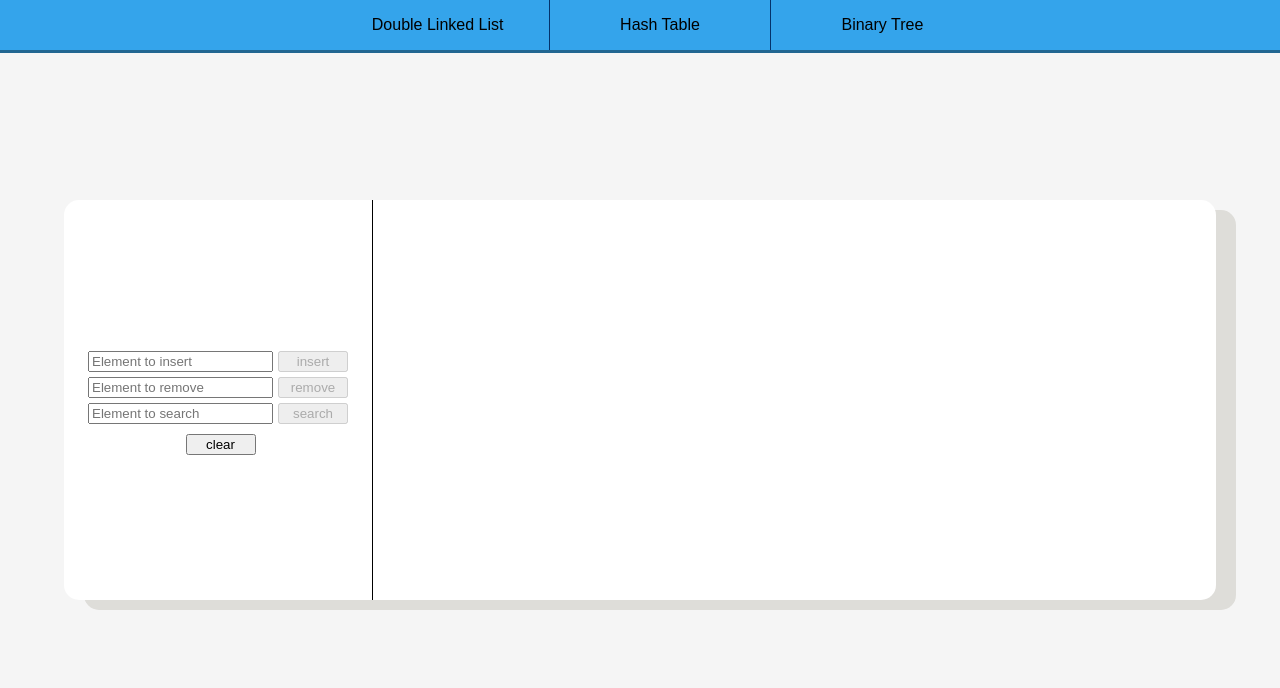
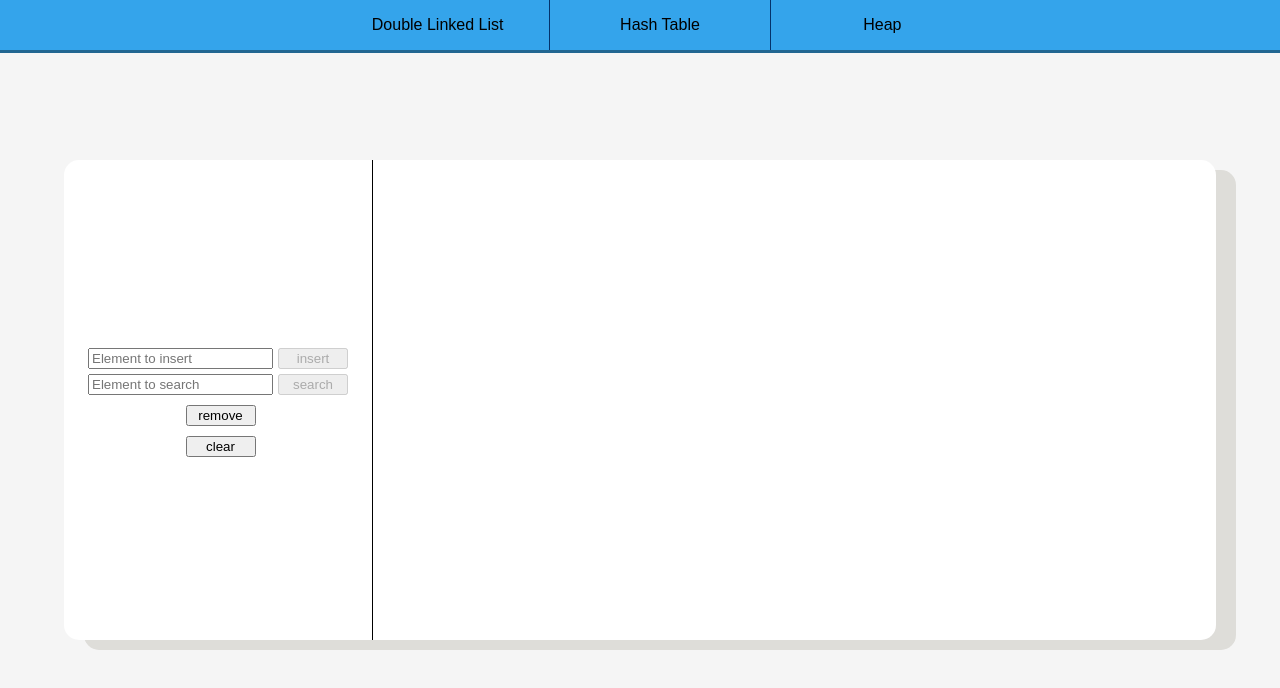
Before and after one commit to brigide/ReactDataStructs, a React (Create React App) app: page /heap in a window 1280 px wide. Before the commit this address led to /. Shown: the top 688 px of the page. Built offline with nearby package versions, Linux system fonts and the light colour scheme.

Commit message:
Heap structure: insert, remove and clear

```diff
--- a/package.json
+++ b/package.json
@@ -7,6 +7,7 @@
     "@testing-library/react": "^9.5.0",
     "@testing-library/user-event": "^7.2.1",
     "react": "^16.13.1",
+    "react-d3-tree": "^1.16.1",
     "react-dom": "^16.13.1",
     "react-icons": "^3.11.0",
     "react-router": "^5.2.0",
--- /dev/null
+++ b/src/classes/Heap.js
@@ -0,0 +1,170 @@
+let data = {root: null};
+
+function Node(value){
+    this.value = value;
+    this.left = null;
+    this.right = null;
+}
+
+class Heap{
+    constructor(){
+        this.n = 0;
+        this.v = [];
+    }
+
+    getV(){
+        return this.v;
+    }
+
+    getParentIndex(i){
+        return Math.floor((i-1)/2);
+    }
+
+    getLeftChildIndex(i){
+        return i*2 + 1;
+    }
+
+    getRightChildIndex(i){
+        return i*2 + 2
+    }
+
+    getLastParentIndex(){
+        return this.getParentIndex(this.v.length-1);
+    }
+
+    swap(a, b){
+        const tmp = this.v[a];
+        this.v[a] = this.v[b];
+        this.v[b] = tmp;
+    }
+
+
+
+    insert(value){
+        if(value !== null && value !== undefined){
+
+            let newNode = new Node(value);
+
+
+
+            this.v.push(newNode);
+
+
+            this.siftUp()
+        }
+    }
+
+    siftUp(){
+        let currentNodeIndex = this.v.length - 1;
+
+        while(this.v[this.getParentIndex(currentNodeIndex)]
+              && this.v[currentNodeIndex].value > this.v[this.getParentIndex(currentNodeIndex)].value){
+            this.swap(currentNodeIndex, this.getParentIndex(currentNodeIndex));
+            currentNodeIndex = this.getParentIndex(currentNodeIndex);
+        }
+
+        if (this.v[this.getLeftChildIndex(currentNodeIndex)])
+            this.v[currentNodeIndex].left = this.v[this.getLeftChildIndex(currentNodeIndex)];
+
+        if (this.v[this.getRightChildIndex(currentNodeIndex)])
+            this.v[currentNodeIndex].right = this.v[this.getRightChildIndex(currentNodeIndex)];
+
+    }
+
+
+    remove(){
+        if (this.v.length === 0)
+            return;
+
+        const removedValue = this.v[0].value;
+
+        this.v[0] = this.v[this.v.length - 1];
+        this.v.length--;
+
+        this.siftDown();
+
+        return removedValue;
+    }
+
+
+
+    siftDown(){
+        let currentNodeIndex = 0;
+
+        while (this.v[this.getLeftChildIndex(currentNodeIndex)] !== undefined){
+            let biggestChildNodeIndex = this.getLeftChildIndex(currentNodeIndex);
+
+            if (this.v[this.getRightChildIndex(currentNodeIndex)] !== undefined &&
+                this.v[this.getRightChildIndex(currentNodeIndex)].value > this.v[biggestChildNodeIndex].value){
+                biggestChildNodeIndex = this.getRightChildIndex(currentNodeIndex);
+            }
+
+            if(this.v[currentNodeIndex].value < this.v[biggestChildNodeIndex].value){
+                this.swap(currentNodeIndex, biggestChildNodeIndex);
+                currentNodeIndex = biggestChildNodeIndex;
+            } else
+                return;
+        }
+    }
+
+    search(){
+
+    }
+
+    clear(){
+        this.v = [];
+    }
+
+
+
+    values(){
+
+
+        let v = this.v.map(node => {
+            return {
+                name: String(node.value),
+            }
+        })
+
+        v.forEach( (el, idx) => {
+            const parent = v[this.getParentIndex(idx)];
+            const leftChild = v[this.getLeftChildIndex(idx)];
+            const rightChild = v[this.getRightChildIndex(idx)];
+
+            //checks if node has a parent
+            el.parent = parent ? parent.name : null ;
+
+            //if not, deletes the object parent property (the node is the root)
+            if(!el.parent)
+                delete el.parent;
+
+
+            //checks if node has children
+            el.children = (leftChild === undefined && rightChild === undefined) ? null : [
+                v[this.getLeftChildIndex(idx)],
+                v[this.getRightChildIndex(idx)]
+            ]
+
+
+
+            // if it has, filter the filled children, otherwise delete the object children property (the node is a leaf)
+            if (el.children)
+                el.children = el.children.filter(ch => ch)
+            else
+                delete el.children
+
+        })
+
+
+        const hierarchicalObject = v[0];
+
+
+        return hierarchicalObject;
+
+    }
+
+
+}
+
+
+export default new Heap();
--- /dev/null
+++ b/src/components/Heap/HeapPage.jsx
@@ -0,0 +1,125 @@
+import React, {Component} from 'react';
+import UserOption from '../Input/UserOption';
+import {CSSTransition, TransitionGroup} from 'react-transition-group';
+import Tree from 'react-d3-tree';
+import MyHeap from '../../classes/Heap';
+
+const initialState = {
+    insertFieldContent: null,
+    searchFieldContent: null,
+    values: []
+}
+
+export default class HashTablePage extends Component{
+
+    state = {...initialState};
+
+    constructor(props){
+        super(props);
+        this.updateInsertField = this.updateInsertField.bind(this);
+        this.updateSearchField = this.updateSearchField.bind(this);
+        this.updateFoundElement = this.updateFoundElement.bind(this);
+        this.setUpdatedValues = this.setUpdatedValues.bind(this);
+        MyHeap.insert = MyHeap.insert.bind(MyHeap);
+        MyHeap.remove = MyHeap.remove.bind(MyHeap);
+        //MyHashTable.search = MyHashTable.search.bind(MyHashTable);
+
+    }
+
+    componentDidMount(){
+        document.title = "Heap";
+    }
+
+    updateInsertField(insertFieldContent){
+        this.setState({insertFieldContent})
+    }
+
+
+    updateSearchField(searchFieldContent){
+        this.setState({searchFieldContent})
+    }
+
+    updateFoundElement(element){
+
+    }
+
+    setUpdatedValues(){
+        let values =
+            <CSSTransition timeout={500} classNames="fade">
+                <div id="treeWrapper" style={{ width: '100%', height: '100%' }}>
+                    <Tree
+                        styles={{
+                            nodes: {
+                                node: {
+                                    circle: {
+                                        fill: '#012943',
+                                    }
+                                },
+                                leafNode: {
+                                    circle: {
+                                        fill: '#28BB14',
+                                    }
+                                }
+                            }
+                        }}
+                        orientation="vertical"
+                        collapsible={false}
+                        circleRadius={12}
+
+                        translate={{
+                            x: window.innerWidth / 2,
+                            y: window.innerHeight / 2
+                        }}
+
+                        data={{...MyHeap.values()}}
+
+                    />
+                </div>
+            </CSSTransition>
+
+        this.setState({values});
+
+    }
+
+    render(){
+        return(
+            <div className="container structure-space">
+
+                <div className="options">
+                    <UserOption operation="insert"
+                                value={this.state.insertFieldContent}
+                                change={this.updateInsertField}
+                                click={[MyHeap.insert, this.setUpdatedValues]}
+                    />
+
+
+                    <UserOption operation="search"
+                                value={this.state.searchFieldContent}
+                                change={this.updateSearchField}
+                                click={[MyHeap.search, this.setUpdatedValues]}
+                    />
+
+                    <button className="clearBtn"
+                            onClick={() => { MyHeap.remove();  MyHeap.values() !== undefined ? this.setUpdatedValues() : this.setState({values: []})}}>
+                                remove
+                    </button>
+
+                    <button className="clearBtn"
+                            onClick={() => { MyHeap.clear();   this.setState({values: []})}}>
+                                clear
+                    </button>
+
+                </div>
+
+
+
+                <div className="structure-content" style={{width: "80%", height: "30em"}}>
+                    <TransitionGroup component={null} >
+                        {this.state.values}
+                    </TransitionGroup>
+                </div>
+
+            </div>
+        )
+    }
+}
--- a/src/components/Menu/Menu.jsx
+++ b/src/components/Menu/Menu.jsx
@@ -8,7 +8,7 @@ export default () =>
             <ul className="nav-items">
                 <li className="nav-item"><Link to="dll">Double Linked List</Link></li>
                 <li className="nav-item"><Link to="hash">Hash Table</Link></li>
-                <li className="nav-item"><Link to="binTree">Binary Tree</Link></li>
+                <li className="nav-item"><Link to="heap">Heap</Link></li>
             </ul>
         </div>
     </nav>
--- a/src/main/App.css
+++ b/src/main/App.css
@@ -32,6 +32,11 @@ body{
     margin-top: 10px;
 }
 
+.rd3t-tree-container{
+    width: 100%;
+    height: 100%;
+}
+
 .structure-content{
     display: flex;
     flex-direction: row;
@@ -39,6 +44,7 @@ body{
     align-items: center;
     flex-wrap: wrap;
     max-width: 70%;
+    overflow: auto;
 }
 
 @media screen and (max-width: 900px) {
@@ -47,7 +53,9 @@ body{
         align-items: center;
         position: relative;
         top: 50px;
+        max-height: 80%;
     }
+
 }
 
 .option{
--- a/src/main/Routes.jsx
+++ b/src/main/Routes.jsx
@@ -2,12 +2,12 @@ import React from 'react';
 import { Switch, Redirect, Route } from 'react-router';
 
 import DLLPage from '../components/DoublyLinkedList/DLLPage';
-import HashTablePage from '../components/HashTable/HashTablePage';
+import HeapPage from '../components/Heap/HeapPage';
 
-export default props =>
+export default () =>
     <Switch>
         <Route exact path='/' component={DLLPage} />
         <Route path='/dll' component={DLLPage} />
-        <Route path='/hash' component={HashTablePage} />
+        <Route path='/heap' component={HeapPage} />
         <Redirect from='*' to='/' />
     </Switch>
```
Also changed, not shown: 1 other file (tests, documents, lock files or other folders).
